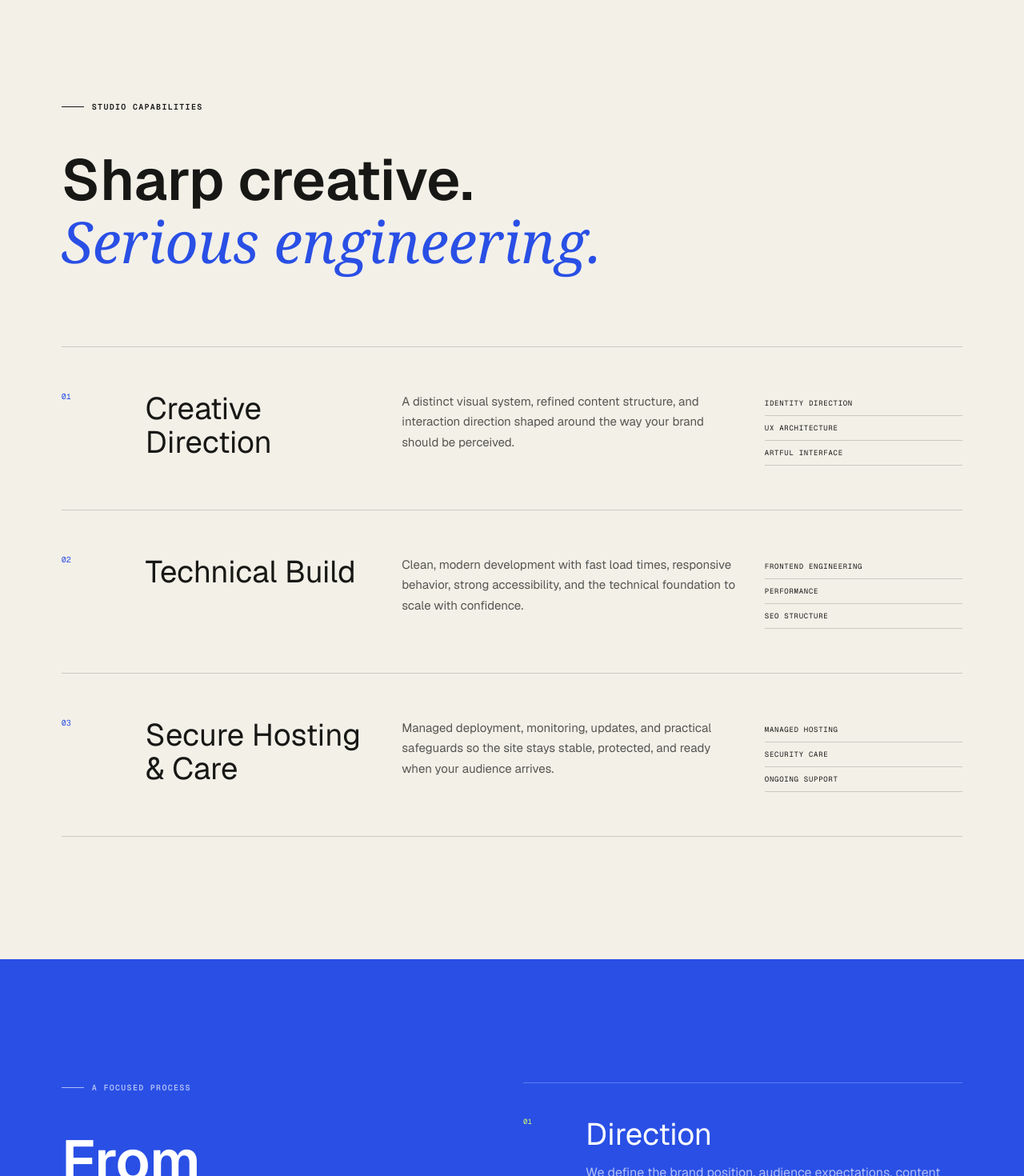
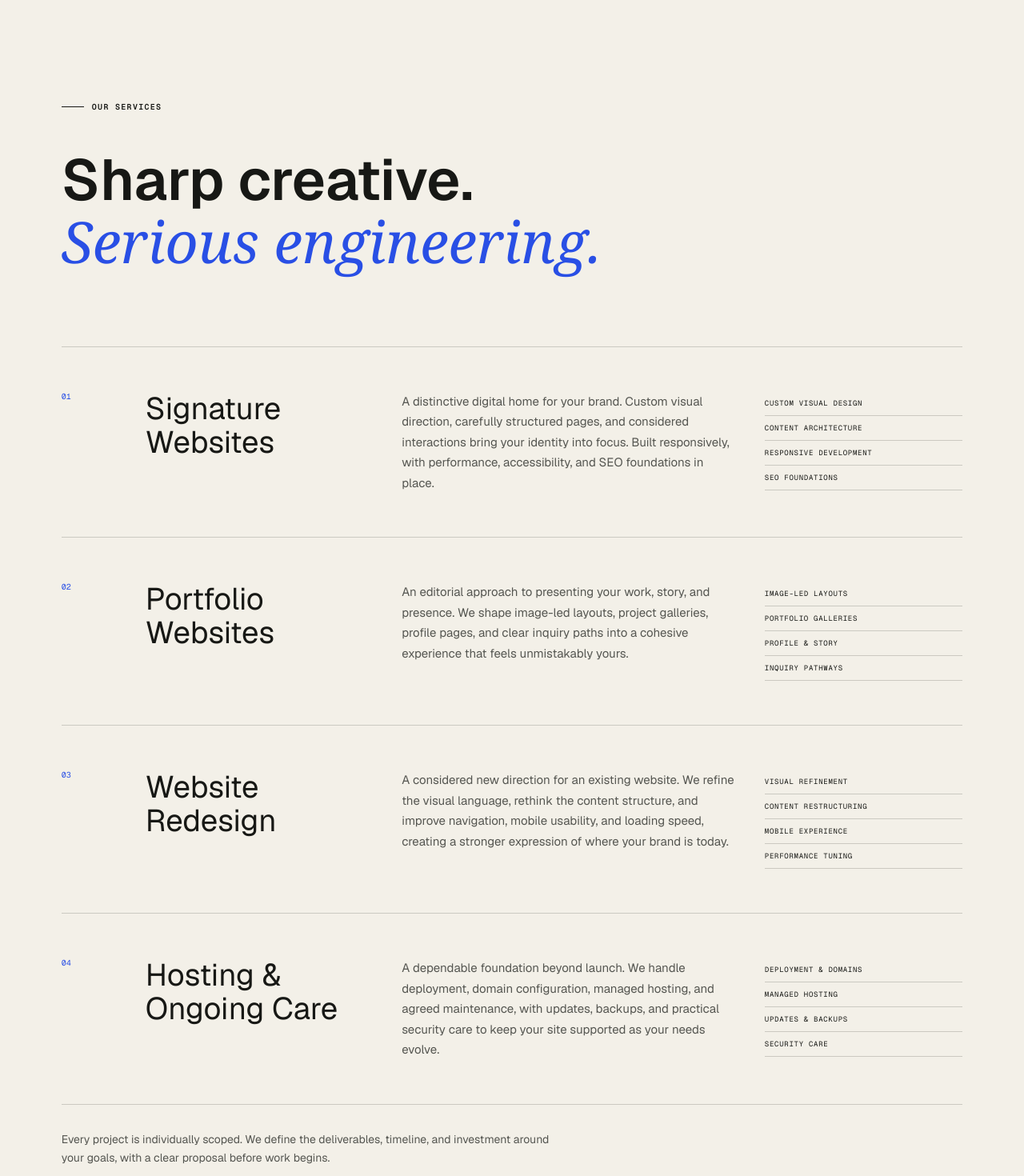
Before and after one commit to PeterwuSDE/peter-wu-studio, a Next.js app: page / in a window 1280 px wide. Shown: the part 1740-3210 px from the top of the page at 80% size. Built offline with nearby package versions, Linux system fonts and the light colour scheme.

Commit message:
Present four tailored studio service offerings

```diff
--- a/app/globals.css
+++ b/app/globals.css
@@ -120,6 +120,7 @@ h1 em, h2 em { color: var(--blue); font-family: Georgia, 'Times New Roman', seri
 .service > p { margin: 0; max-width: 500px; font-size: 15px; line-height: 1.7; color: #555651; }
 .service ul { list-style: none; margin: 0; padding: 0; }
 .service li { font: 9px var(--font-geist-mono); text-transform: uppercase; letter-spacing: .08em; padding: 9px 0; border-bottom: 1px solid var(--line); }
+.services-note { max-width: 640px; margin: 32px 0 0; color: #555651; font-size: 14px; line-height: 1.7; }
 
 .process-section { background: var(--blue); color: white; display: grid; grid-template-columns: .9fr 1.1fr; gap: clamp(70px,10vw,160px); }
 .process-intro { position: sticky; top: 150px; align-self: start; }
--- a/app/page.tsx
+++ b/app/page.tsx
@@ -4,21 +4,27 @@ import { SectionLink } from "./SectionLink";
 const services = [
   {
     number: "01",
-    title: "Creative Direction",
-    text: "A distinct visual system, refined content structure, and interaction direction shaped around the way your brand should be perceived.",
-    tags: ["Identity direction", "UX architecture", "Artful interface"],
+    title: "Signature Websites",
+    text: "A distinctive digital home for your brand. Custom visual direction, carefully structured pages, and considered interactions bring your identity into focus. Built responsively, with performance, accessibility, and SEO foundations in place.",
+    tags: ["Custom visual design", "Content architecture", "Responsive development", "SEO foundations"],
   },
   {
     number: "02",
-    title: "Technical Build",
-    text: "Clean, modern development with fast load times, responsive behavior, strong accessibility, and the technical foundation to scale with confidence.",
-    tags: ["Frontend engineering", "Performance", "SEO structure"],
+    title: "Portfolio Websites",
+    text: "An editorial approach to presenting your work, story, and presence. We shape image-led layouts, project galleries, profile pages, and clear inquiry paths into a cohesive experience that feels unmistakably yours.",
+    tags: ["Image-led layouts", "Portfolio galleries", "Profile & story", "Inquiry pathways"],
   },
   {
     number: "03",
-    title: "Secure Hosting & Care",
-    text: "Managed deployment, monitoring, updates, and practical safeguards so the site stays stable, protected, and ready when your audience arrives.",
-    tags: ["Managed hosting", "Security care", "Ongoing support"],
+    title: "Website Redesign",
+    text: "A considered new direction for an existing website. We refine the visual language, rethink the content structure, and improve navigation, mobile usability, and loading speed, creating a stronger expression of where your brand is today.",
+    tags: ["Visual refinement", "Content restructuring", "Mobile experience", "Performance tuning"],
+  },
+  {
+    number: "04",
+    title: "Hosting & Ongoing Care",
+    text: "A dependable foundation beyond launch. We handle deployment, domain configuration, managed hosting, and agreed maintenance, with updates, backups, and practical security care to keep your site supported as your needs evolve.",
+    tags: ["Deployment & domains", "Managed hosting", "Updates & backups", "Security care"],
   },
 ];
 
@@ -119,7 +125,7 @@ export default function Home() {
 
       <section className="services-section section-pad" id="services">
         <div className="services-heading">
-          <p className="section-kicker">Studio capabilities</p>
+          <p className="section-kicker">Our services</p>
           <h2>Sharp creative.<br /><em>Serious engineering.</em></h2>
         </div>
         <div className="service-list">
@@ -134,6 +140,7 @@ export default function Home() {
             </article>
           ))}
         </div>
+        <p className="services-note">Every project is individually scoped. We define the deliverables, timeline, and investment around your goals, with a clear proposal before work begins.</p>
       </section>
 
       <section className="process-section section-pad" id="process">
```
